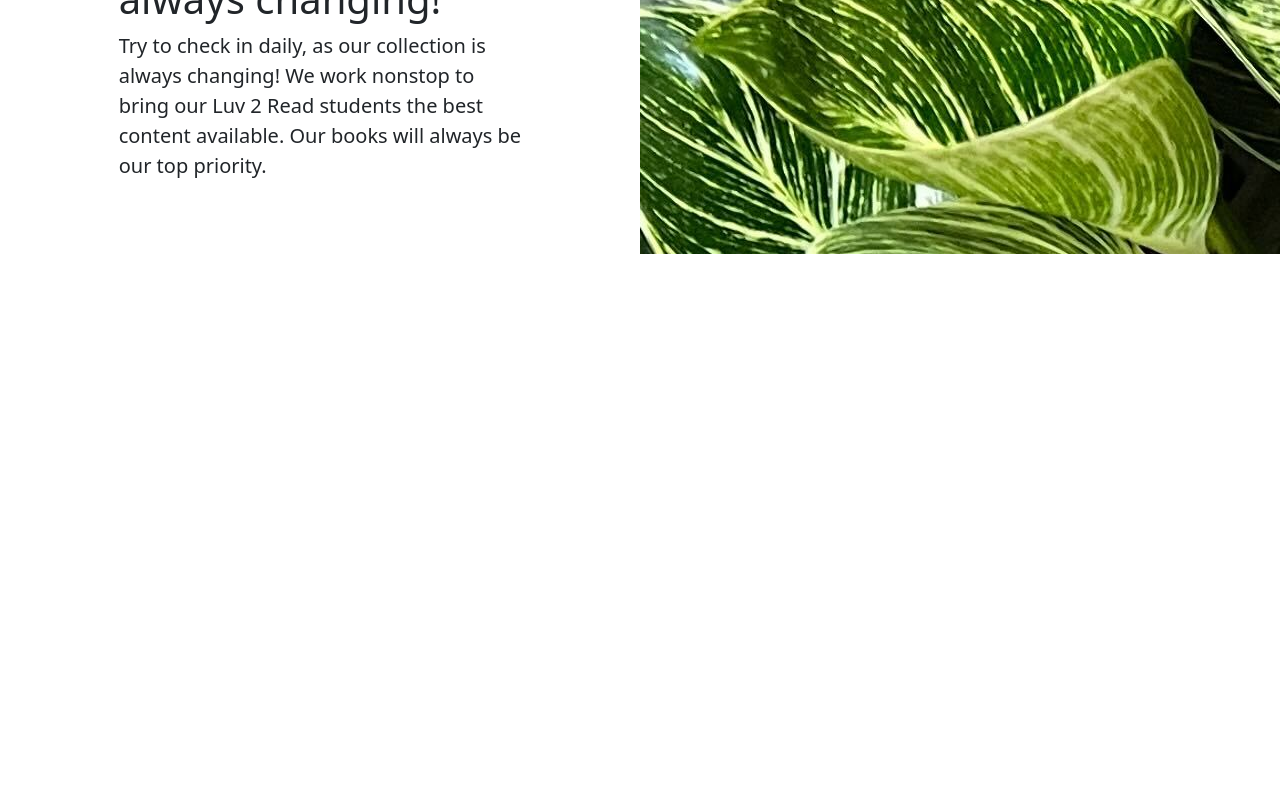
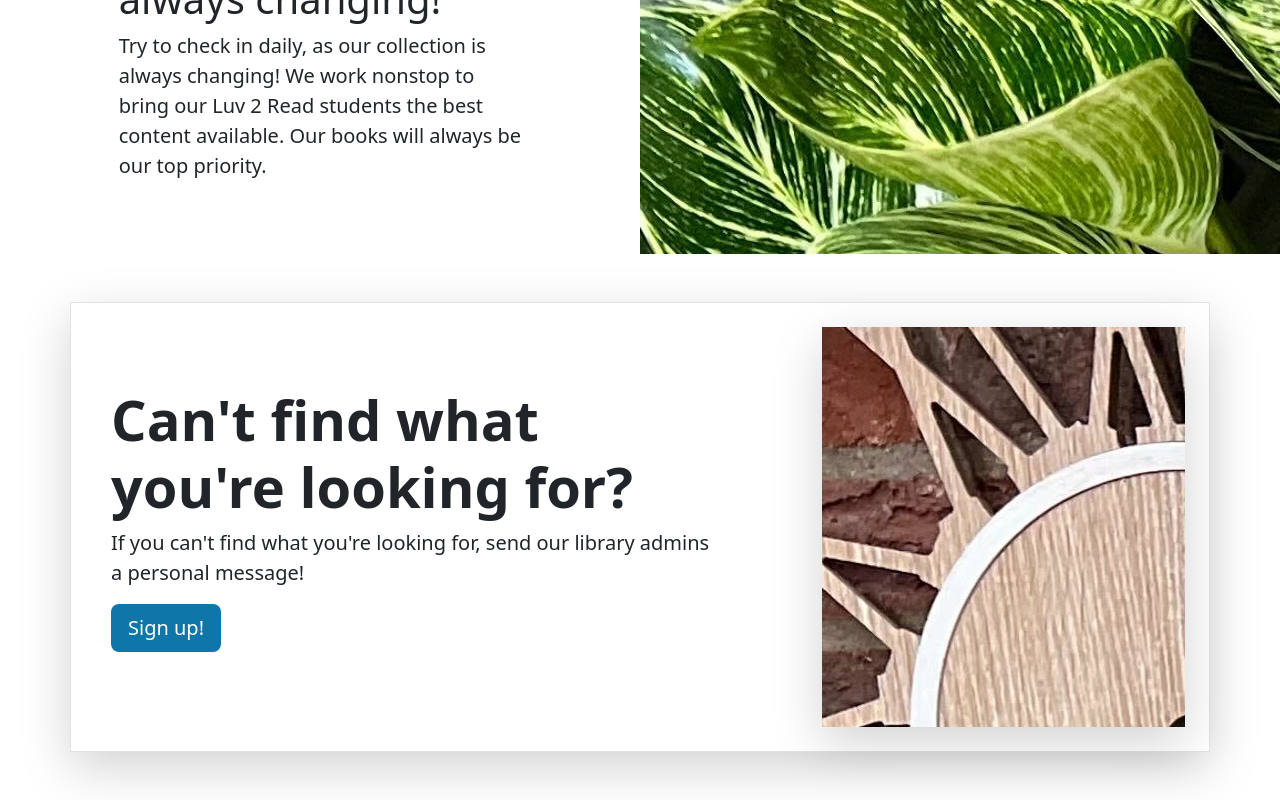
Before and after one commit to ccostoso/library-app, a React (Vite) app: page / in a window 1280 px wide. Shown: the part 1670-2470 px from the top of the page. Before the commit the page ends 1924 px from the top, so only its background shows below. Built offline with nearby package versions, Linux system fonts and the light colour scheme.

Commit message:
Adds LibraryServices component

```diff
--- a/src/App.css
+++ b/src/App.css
@@ -18,7 +18,16 @@
   }
 
 .main-color {
-background-color: #0e76a8 ;
+    background-color: #0e76a8;
+}
+
+.main-color:hover {
+    background-color: #043c53;
+}
+
+.btn.main-color.text-white:hover {
+    color: #ffffff !important;
+    background-color: #043c53;
 }
 
 .col-image-left {
--- a/src/App.tsx
+++ b/src/App.tsx
@@ -3,6 +3,7 @@ import { Carousel } from './components/Carousel';
 import { ExploreTopBooks } from './components/ExploreTopBooks';
 import { Navbar } from './components/Navbar/Navbar';
 import { Heroes } from './components/Heroes';
+import { LibraryServices } from './components/LibraryServices';
 
 function App() {
     return (
@@ -11,6 +12,7 @@ function App() {
             <ExploreTopBooks />
             <Carousel />
             <Heroes />
+            <LibraryServices />
         </>
     );
 }
--- a/src/components/LibraryServices/index.tsx
+++ b/src/components/LibraryServices/index.tsx
@@ -1,3 +1,26 @@
 export const LibraryServices = () => {
-    return ()
+    return (
+        <div className="container my-5">
+            <div className="row p-4 align-items-center border shadow-lg">
+                <div className="col-lg-7 p-3">
+                    <h1 className="display-4 fw-bold">
+                        Can't find what you're looking for?
+                    </h1>
+                    <p className="lead">
+                        If you can't find what you're looking for, send our
+                        library admins a personal message!
+                    </p>
+                    <div className="d-grid gap-2 justify-content-md-start mb-4 mb-lg-3">
+                        <a
+                            href="#"
+                            className="btn main-color btn-lg text-white"
+                        >
+                            Sign up!
+                        </a>
+                    </div>
+                </div>
+                <div className="col-lg-4 offset-lg-1 shadow-lg lost-image"></div>
+            </div>
+        </div>
+    );
 };
```
